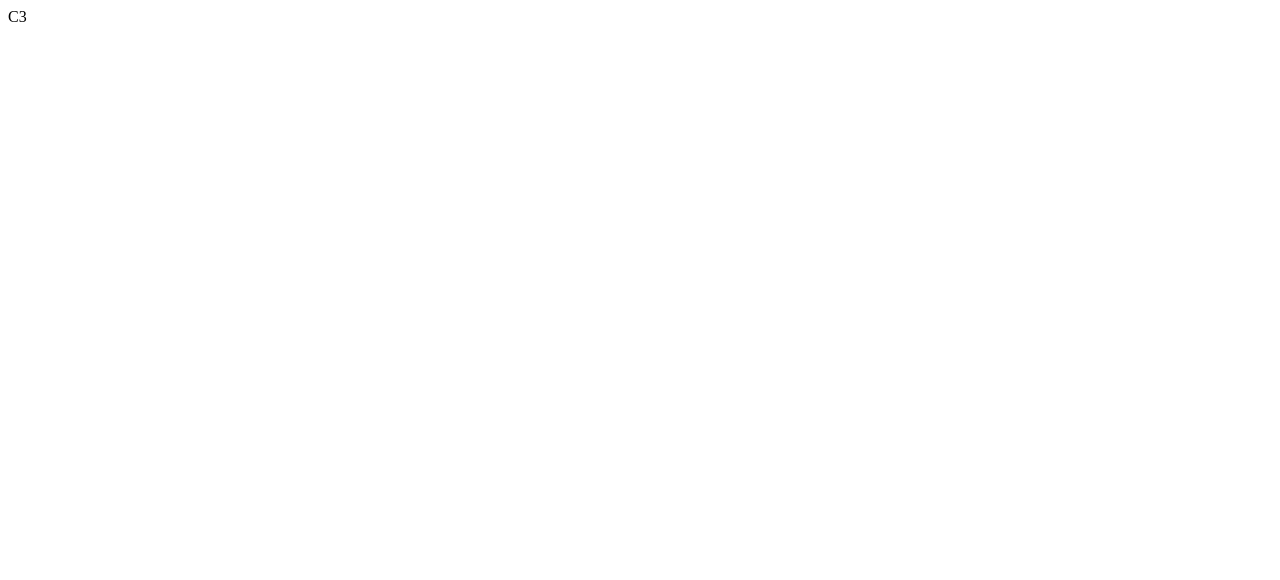
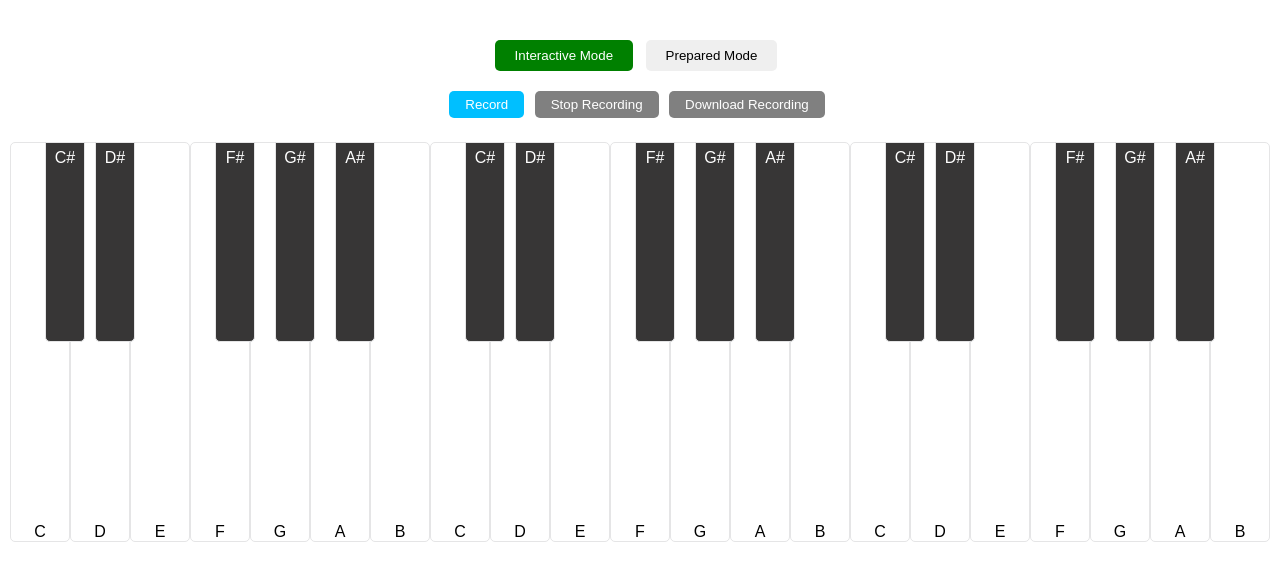
Before and after one commit to barcek2281/piano-player, a website: page src/index.html in a window 1280 px wide. Drawn offline with Linux system fonts and the light colour scheme.

Commit message:
feat: added easy design

```diff
--- a/src/index.html
+++ b/src/index.html
@@ -1,14 +1,71 @@
 <!DOCTYPE html>
 <html lang="en">
+
 <head>
     <meta charset="UTF-8">
     <meta name="viewport" content="width=device-width, initial-scale=1.0">
     <title>Piano player</title>
+  <link rel="stylesheet" href="./static/style/style.css">
+
 </head>
+
 <body>
+    <div class="interactive-panel">
+        <div class="switch-mode">
+            <button class="btn_switch active">Interactive Mode</button>
+            <button class="btn_switch">Prepared Mode</button>
+        </div>
+        <div class="recording-mode">
+            <button class="btn_recording active">Record</button>
+            <button class="btn_recording">Stop Recording</button>
+            <button class="btn_recording">Download Recording</button>
+        </div>
+    </div>
     <div id="piano" class="piano">
-        <div class="piano__key">C3</div>
+        <div class="octave">
+            <div class="piano__key-white">C</div>
+            <div class="piano__key-white">D</div>
+            <div class="piano__key-white">E</div>
+            <div class="piano__key-white">F</div>
+            <div class="piano__key-white">G</div>
+            <div class="piano__key-white">A</div>
+            <div class="piano__key-white">B</div>
+            <div class="piano__key-black cs">C#</div>
+            <div class="piano__key-black ds">D#</div>
+            <div class="piano__key-black fs">F#</div>
+            <div class="piano__key-black gs">G#</div>
+            <div class="piano__key-black as">A#</div>
+        </div>
+        <div class="octave">
+            <div class="piano__key-white">C</div>
+            <div class="piano__key-white">D</div>
+            <div class="piano__key-white">E</div>
+            <div class="piano__key-white">F</div>
+            <div class="piano__key-white">G</div>
+            <div class="piano__key-white">A</div>
+            <div class="piano__key-white">B</div>
+                <div class="piano__key-black cs">C#</div>
+            <div class="piano__key-black ds">D#</div>
+            <div class="piano__key-black fs">F#</div>
+            <div class="piano__key-black gs">G#</div>
+            <div class="piano__key-black as">A#</div>
+        </div>
+        <div class="octave">
+            <div class="piano__key-white">C</div>
+            <div class="piano__key-white">D</div>
+            <div class="piano__key-white">E</div>
+            <div class="piano__key-white">F</div>
+            <div class="piano__key-white">G</div>
+            <div class="piano__key-white">A</div>
+            <div class="piano__key-white">B</div>
+                <div class="piano__key-black cs">C#</div>
+            <div class="piano__key-black ds">D#</div>
+            <div class="piano__key-black fs">F#</div>
+            <div class="piano__key-black gs">G#</div>
+            <div class="piano__key-black as">A#</div>
+        </div>
     </div>
     <script src="static/script/main.js"></script>
 </body>
+
 </html>
--- /dev/null
+++ b/src/static/style/interactive.css
@@ -0,0 +1,37 @@
+.interactive-panel {
+  display: flex;
+  align-items: center;
+  flex-direction: column;
+}
+.recording-mode {
+    margin-bottom: 24px;
+}
+
+.btn_switch {
+  border: none;
+  padding: 8px 20px;
+  border-radius: 5px;
+  margin-top: 32px;
+  margin-bottom: 20px;
+  margin-right: 8px;
+  cursor: pointer;
+}
+
+.btn_switch.active {
+  background-color: green;
+  color: white;
+}
+
+.btn_recording {
+  border: none;
+  background-color: gray;
+  color: white;
+  padding: 6px 16px;
+  margin-right: 6px;
+  border-radius: 5px;
+  cursor: pointer;
+}
+
+.btn_recording.active {
+    background-color:deepskyblue;
+}
--- /dev/null
+++ b/src/static/style/piano.css
@@ -0,0 +1,45 @@
+.piano {
+  display: flex;
+  justify-content: center;
+}
+
+.octave {
+  display: flex;
+  position: relative;
+}
+
+.piano__key-white {
+  height: 400px;
+  width: 60px;
+  border: 1px #e5e5e6 solid;
+  border-radius: 5px;
+  display: flex;
+  align-items: flex-end;
+  justify-content: center;
+  box-sizing: border-box;
+  cursor: pointer;
+}
+
+.piano__key-black {
+  position: absolute;
+  top: 0;
+  height: 200px;
+  width: 40px;
+  border: 1px #e5e5e6 solid;
+  background-color: rgb(55, 54, 54);
+  border-radius: 0 0 5px 5px;
+  color: white;
+  display: flex;
+  justify-content: center;
+  padding-top: 6px;
+  box-sizing: border-box;
+  z-index: 2;
+  cursor: pointer;
+}
+
+.cs { left: 35px; }
+.ds { left: 85px; }
+
+.fs { left: 205px; }
+.gs { left: 265px; }
+.as { left: 325px; }
--- /dev/null
+++ b/src/static/style/style.css
@@ -0,0 +1,6 @@
+@import url("./interactive.css");
+@import url("./piano.css");
+
+body {
+    font-family: sans-serif;
+}
```
